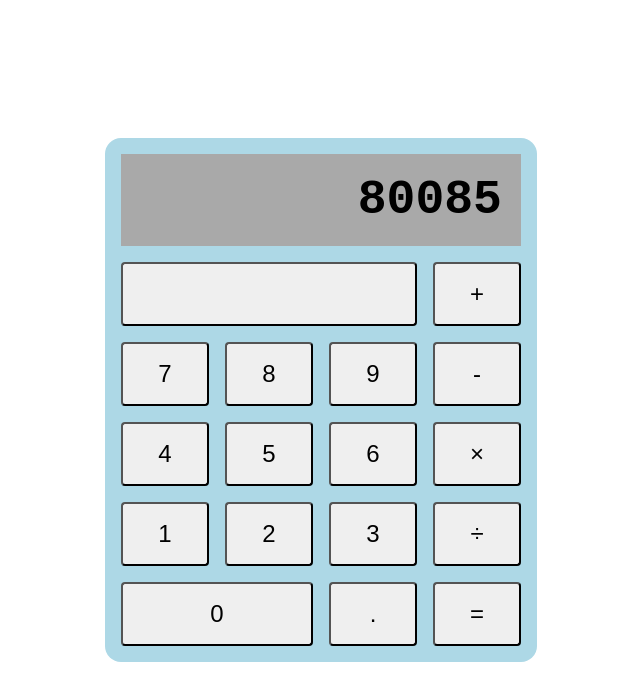
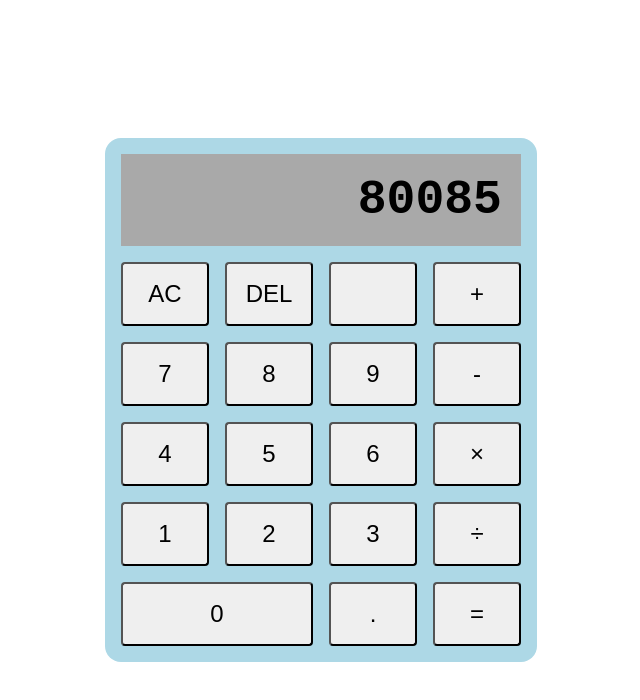
Before and after one commit to splot-cell/odin-project-calculator, a plain HTML site: page index.html in a window 1280 px wide. Shown: the whole page, without its empty margins (319-959 px from the left). Drawn offline with Linux system fonts and the light colour scheme.

Commit message:
Add clear and delete buttons

```diff
--- a/index.html
+++ b/index.html
@@ -12,6 +12,8 @@
     <div class="container">
         <div class="screen">80085</div>
         <div class="buttons">
+            <button id="clear">AC</button>
+            <button id="delete">DEL</button>
             <button id="filler"></button>
             <button id="add">+</button>
             <button id="seven">7</button>
@@ -28,7 +30,6 @@
             <button id="divide">&divide;</button>
             <button id="zero">0</button>
             <button id="point">.</button>
-
             <button id="equals">=</button>
         </div>
     </div>
--- a/style.css
+++ b/style.css
@@ -35,10 +35,6 @@ button {
     font-size: 1.5rem;
 }
 
-#filler {
-    grid-column: 1 / 4;
-}
-
 #zero {
     grid-column: 1 / 3;
 }
```
